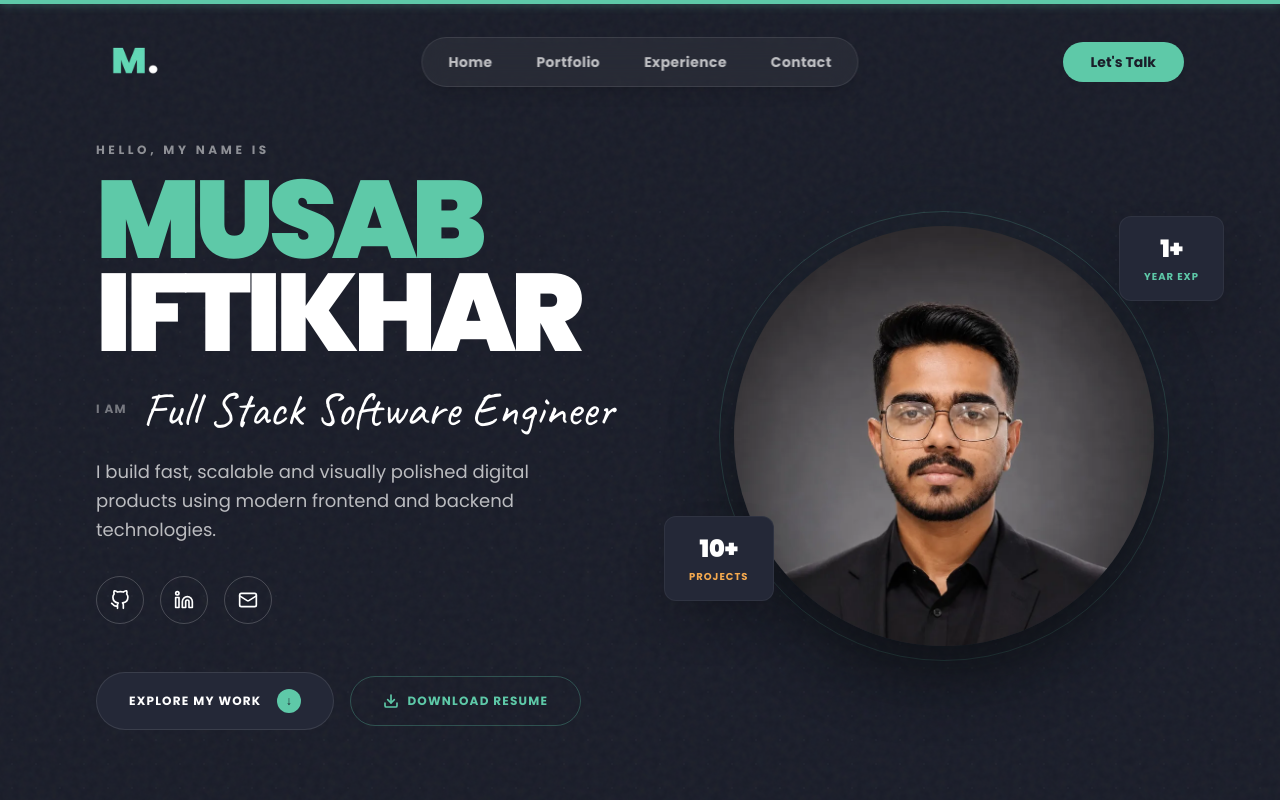
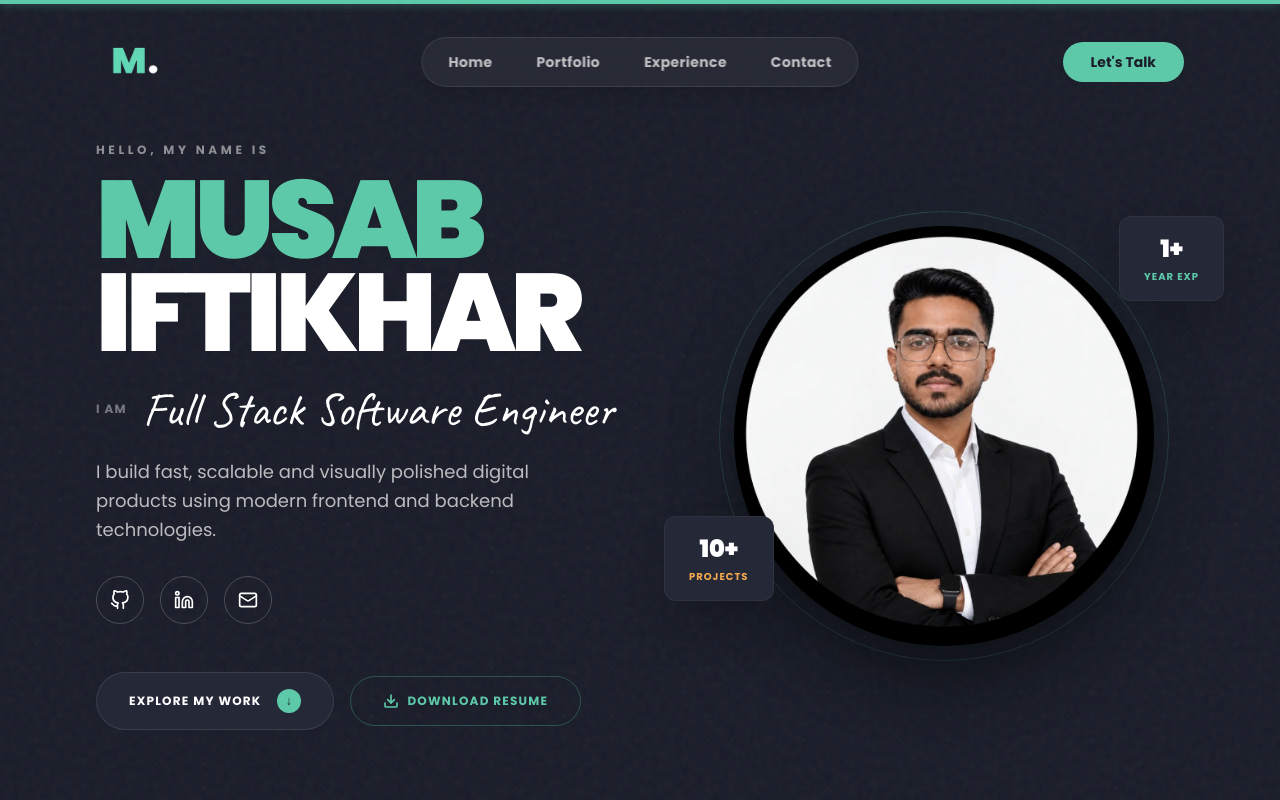
Before and after one commit to MUXAB18/PORTFOLIO, a Next.js app: page / in a window 1280 px wide. Shown: the top 800 px of the page. Built offline with nearby package versions, Linux system fonts and the light colour scheme.

Commit message:
feat: update portfolio portrait image and adjust alignment to object-center

```diff
--- a/app/page.tsx
+++ b/app/page.tsx
@@ -260,7 +260,7 @@ export default function Home() {
                 alt="Musab Iftikhar"
                 fill
                 sizes="(max-width: 768px) 280px, (max-width: 1024px) 380px, 420px"
-                className="object-cover rounded-full object-top shadow-[0_30px_60px_rgba(0,0,0,0.5)]"
+                className="object-cover rounded-full object-center shadow-[0_30px_60px_rgba(0,0,0,0.5)]"
                 priority
               />
             </motion.div>
```
Also changed, not shown: public/musab.jpg.
